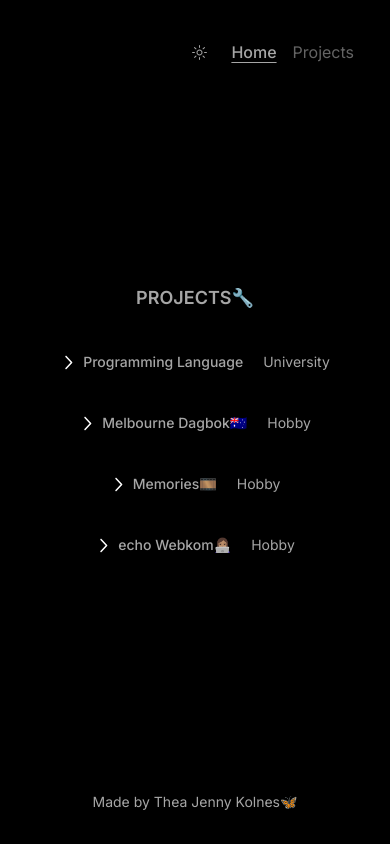
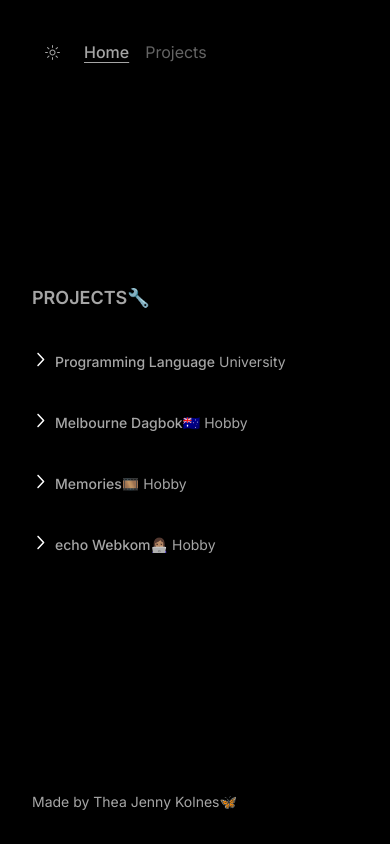
Before and after one commit to tjekol/homepage, a Next.js app: page /project in a window 390 px wide. Built offline with nearby package versions, Linux system fonts and the light colour scheme.

Commit message:
phone compatible v1

```diff
--- a/src/app/layout.tsx
+++ b/src/app/layout.tsx
@@ -21,7 +21,7 @@ export default function RootLayout({
     <html lang='en'>
       <body className={inter.className}>
         <ThemeProvider attribute='class' defaultTheme='dark'>
-          <main className='flex h-screen w-screen flex-col items-center justify-between p-8 md:p-10'>
+          <main className='flex h-screen w-screen flex-col justify-between p-8 md:items-center md:p-10'>
             <Header />
             {children}
             <p>Made by Thea Jenny Kolnes🦋</p>
--- a/src/app/page.tsx
+++ b/src/app/page.tsx
@@ -13,25 +13,25 @@ export default function Home() {
   const socials = textFile.social;
 
   return (
-    <div className='flex w-full justify-center gap-2 flex-row items-center'>
+    <div className='flex w-full flex-col justify-center gap-2 md:flex-row md:items-center'>
       {/* left side */}
-      <div className='flex w-1/3 flex-col gap-4'>
+      <div className='flex flex-col gap-4 md:w-1/3'>
         <div>
           <h1>Hi 👋🏽,</h1>
           <h1>my name is</h1>
           <h1>Thea Jenny E. Kolnes ✨</h1>
         </div>
-        <p>{about}</p>
+        <p className='w-4/5 md:w-full'>{about}</p>
         <p className='font-medium'>{description}</p>
-        <div className='grid grid-cols-2'>
+        <div className='grid grid-cols-1 md:grid-cols-2'>
           {interests.map((interest, k) => (
             <p key={k}>{interest}</p>
           ))}
         </div>
       </div>
-      <Image src={line} alt='Divider' />
+      <Image src={line} alt='Divider' className='hidden md:inline' />
       {/* right side */}
-      <div className='flex flex-col p-10'>
+      <div className='flex flex-col pt-4 md:p-10'>
         <p className='font-medium'>{socialDesc}</p>
         {socials.map((social, k) => (
           <MyButton
--- a/src/app/project/page.tsx
+++ b/src/app/project/page.tsx
@@ -22,15 +22,14 @@ export default function ProjectPage() {
 
   return (
     <div className='flex w-full flex-col gap-10'>
-      <h1 className='text-center uppercase'>Projects🔧</h1>
-      <div className='flex flex-row justify-around'>
-        <div>
+      <h1 className='uppercase md:text-center'>Projects🔧</h1>
+
       <div className='flex flex-col space-y-4'>
         {projects.map((project, k) => (
           <div key={k}>
-                <div className='flex cursor-pointer flex-col items-center gap-y-2'>
+            <div className='flex cursor-pointer flex-col gap-y-2 md:items-center'>
               <div
-                    className='flex flex-row items-center'
+                className='flex flex-row md:items-center'
                 onClick={() => {
                   toggleProject(k);
                 }}
@@ -43,23 +42,25 @@ export default function ProjectPage() {
                 <p className='font-medium' key={k}>
                   {project.title}
                 </p>
-                    <p className='ml-5'>{project.tags}</p>
+                <p className='ml-1 md:ml-5'>{project.tags}</p>
               </div>
               {openProjects.includes(k) && (
                 <>
-                      <p className='w-1/2'>{project.description}</p>
+                  <p className='w-4/5 md:w-1/2'>{project.description}</p>
                   <a target='_' href={project.link}>
                     {project.link}
                   </a>
                 </>
               )}
-                  <Image className='pt-4' src={line} alt='Seperator' />
+              <Image
+                className='scale-75 pt-4 md:scale-100'
+                src={line}
+                alt='Seperator'
+              />
             </div>
           </div>
         ))}
       </div>
     </div>
-      </div>
-    </div>
   );
 }
--- a/src/components/header.tsx
+++ b/src/components/header.tsx
@@ -10,7 +10,7 @@ function Header() {
   const isDarkMode = theme == 'dark';
 
   return (
-    <div className='flex w-full justify-end'>
+    <div className='flex w-full md:justify-end'>
       <div className='flex gap-x-2'>
         <Button
           size='icon'
```
Lines whose indentation alone changed are shown as unchanged.
